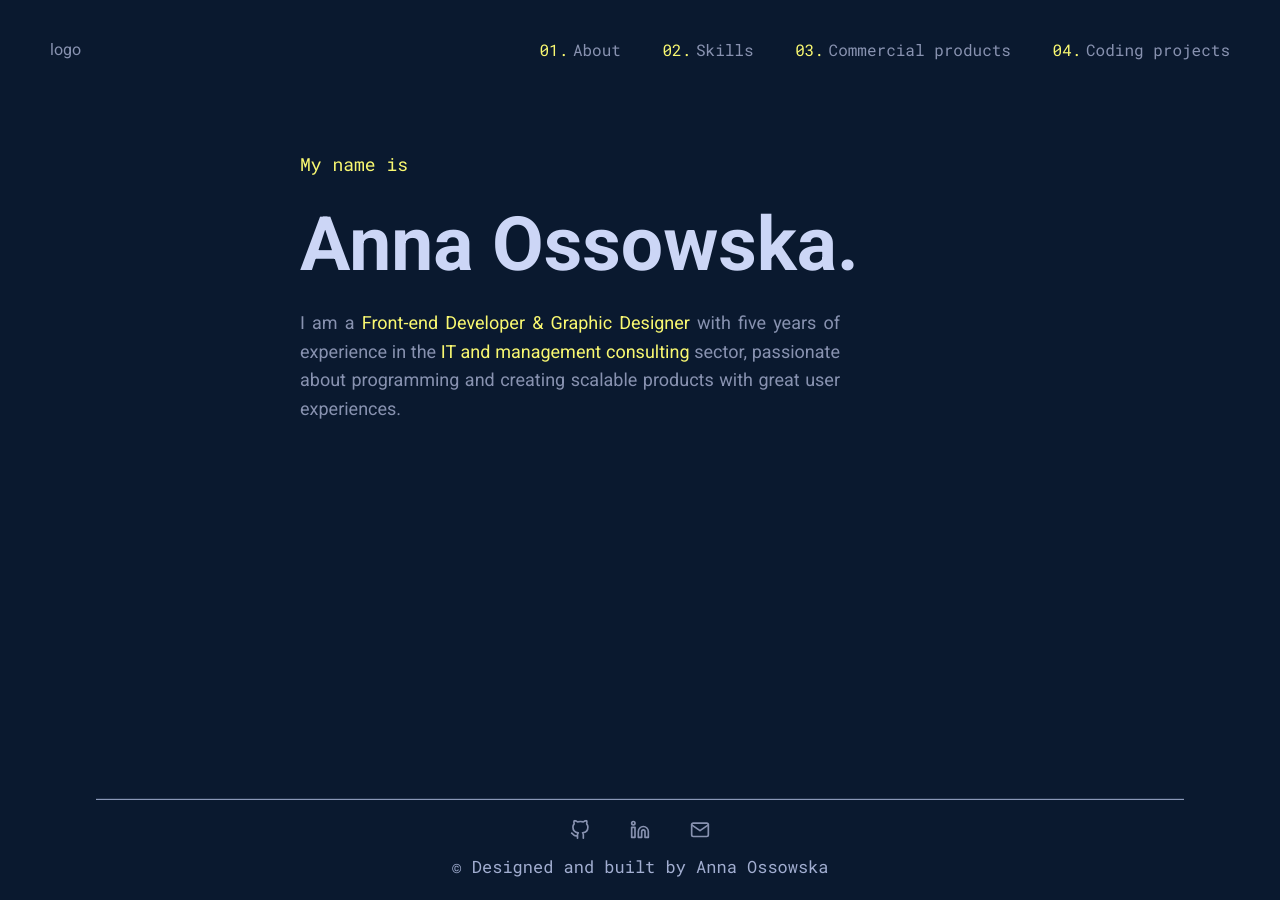
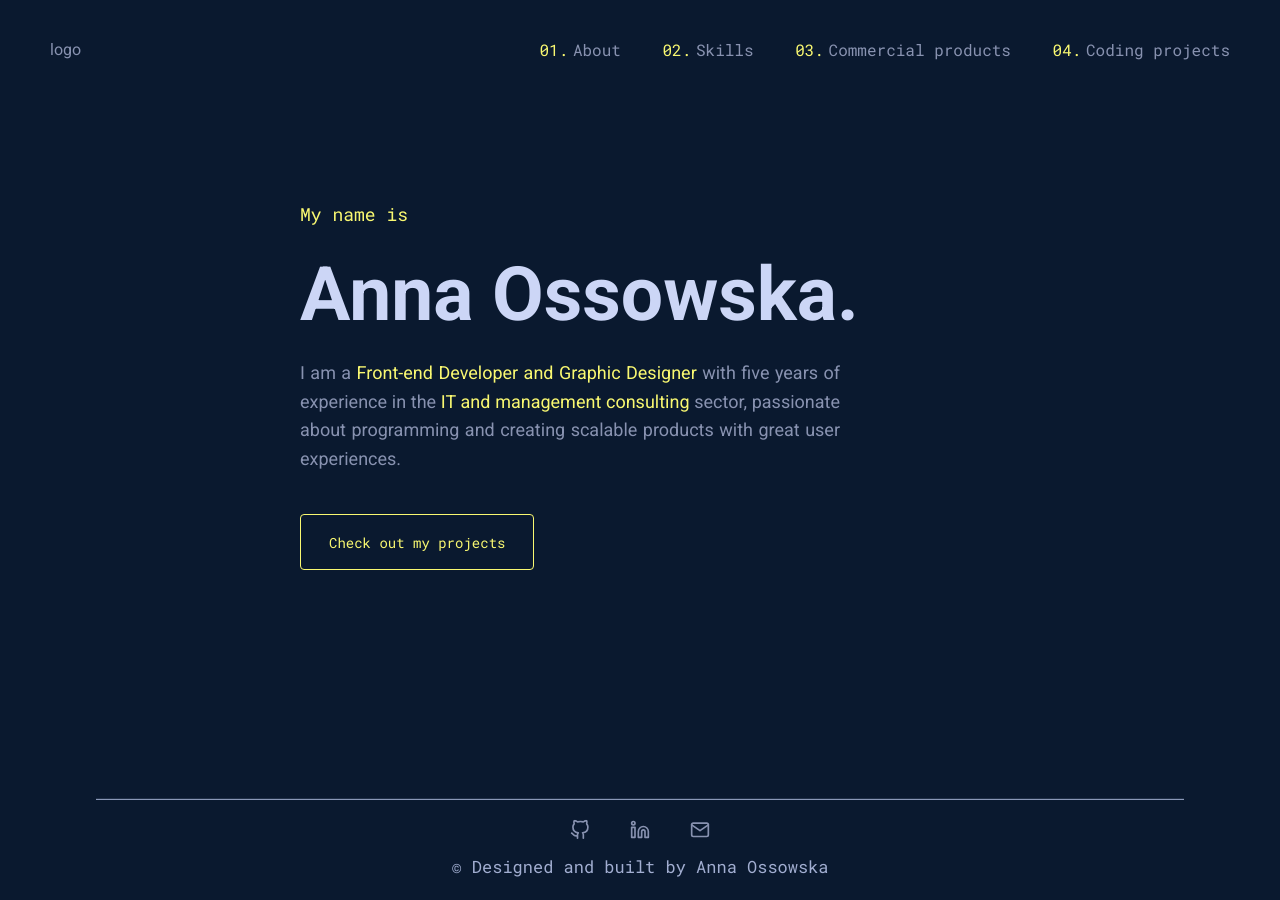
Before and after one commit to anna-ossowska/portfolio-v2, a React (Create React App) app: page / in a window 1280 px wide. Built offline with nearby package versions, Linux system fonts and the light colour scheme.

Commit message:
Creating the Button component

```diff
--- /dev/null
+++ b/src/common/Button/Button.tsx
@@ -0,0 +1,29 @@
+import { ReactElement } from 'react';
+import styled from 'styled-components';
+
+interface ButtonProps {
+    message: string;
+}
+
+const StyledButton = styled.button`
+    background-color: transparent;
+    color: var(--color-text-highlight);
+    border: 1px solid var(--color-text-highlight);
+    border-radius: var(--border-radius);
+    padding: 1.1rem 1.75rem;
+    font-size: 14px;
+    font-family: var(--font-family-secondary);
+    text-decoration: none;
+    cursor: pointer;
+    transition: background 0.25s cubic-bezier(0.645, 0.045, 0.355, 1);
+
+    &:hover {
+        background: var(--color-secondary-highlight-hover);
+    }
+`;
+
+const Button = ({ message }: ButtonProps): ReactElement => {
+    return <StyledButton>{message}</StyledButton>;
+};
+
+export default Button;
--- a/src/common/index.ts
+++ b/src/common/index.ts
@@ -3,3 +3,4 @@ export { default as Navbar } from './Navbar/Navbar';
 export { default as Footer } from './Footer/Footer';
 export { default as TextHighlight } from './Typography/TextHighlight';
 export { default as FeaturedParagraph } from './Typography/FeaturedParagraph';
+export { default as Button } from './Button/Button';
--- a/src/modules/MainContent/components/Banner/Banner.tsx
+++ b/src/modules/MainContent/components/Banner/Banner.tsx
@@ -1,11 +1,15 @@
 import { ReactElement } from 'react';
 import styled from 'styled-components';
-import { FeaturedParagraph, TextHighlight } from '../../../../common/index';
+import { Button, FeaturedParagraph, TextHighlight } from '../../../../common/index';
 import BigHeading from './BigHeading';
 import Description from './Description';
 
 const Container = styled.section`
-    padding: 50px 150px 0;
+    padding: 100px 150px 0;
+`;
+
+const ButtonContainer = styled.div`
+    margin-top: 40px;
 `;
 
 const Banner = (): ReactElement => {
@@ -14,10 +18,14 @@ const Banner = (): ReactElement => {
             <FeaturedParagraph>My name is</FeaturedParagraph>
             <BigHeading message="Anna Ossowska." />
             <Description>
-                I am a <TextHighlight>Front-end Developer & Graphic Designer</TextHighlight> with five years of
-                experience in the <TextHighlight>IT and management consulting</TextHighlight> sector, passionate about
-                programming and creating scalable products with great user experiences.
+                I am a <TextHighlight> Front-end Developer and Graphic Designer</TextHighlight> with five years of
+                experience in the
+                <TextHighlight> IT and management consulting</TextHighlight> sector, passionate about programming and
+                creating scalable products with great user experiences.
             </Description>
+            <ButtonContainer>
+                <Button message="Check out my projects" />
+            </ButtonContainer>
         </Container>
     );
 };
--- a/src/styles/variables.css
+++ b/src/styles/variables.css
@@ -13,6 +13,7 @@
 
     /* Secondary colors*/
     --color-secondary-highlight: #f9f871;
+    --color-secondary-highlight-hover: rgba(249, 249, 113, 0.12);
 
     /* Divider color */
     --color-divider: #233554;
```
